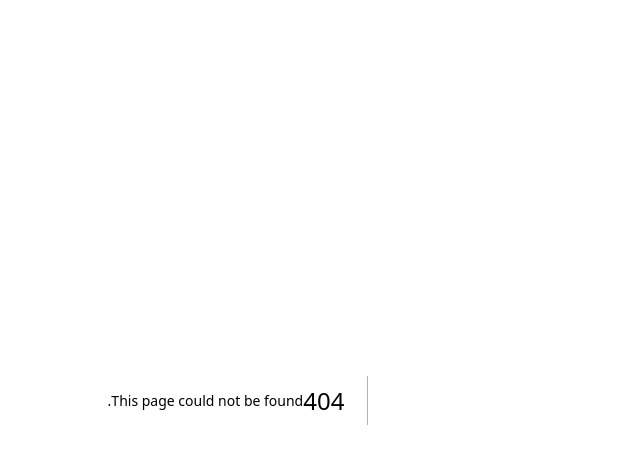
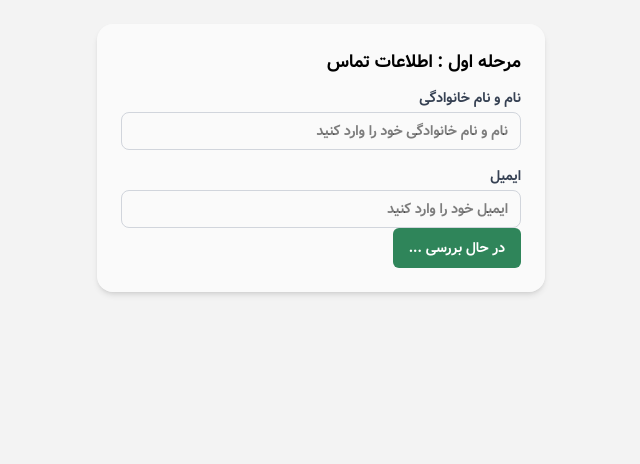
Before and after one commit to frau-azadeh/nexed, a Next.js app: page /event-mini in a window 1280 px wide. Before the commit this address had no page. Shown: the top 464 px of the page, without its empty margins (434-1074 px from the left). Built offline with nearby package versions, Linux system fonts and the light colour scheme.

Commit message:
add component

```diff
--- /dev/null
+++ b/src/app/event-mini/page.tsx
@@ -0,0 +1,24 @@
+import { EventMiniStep1FormValue } from "@/validation/event-mini.step1";
+import { useState } from "react";
+import Step1 from "../components/event-mini/step1";
+
+export default function EventMiniWizard (){
+    const [step, setStep] = useState<1 | 2 | 3>(1)
+    const [s1, setS1] = useState<EventMiniStep1FormValue | null>(null)
+
+   return (
+    <main className="p-6">
+
+      {step === 1 && (
+        <Step1
+          {...(s1 ? { defaultValues: s1 } : {})}
+          onNext={(data) => {
+            setS1(data);
+            setStep(2);
+          }}
+        />
+      )}
+
+        </main>
+    )
+}
```
